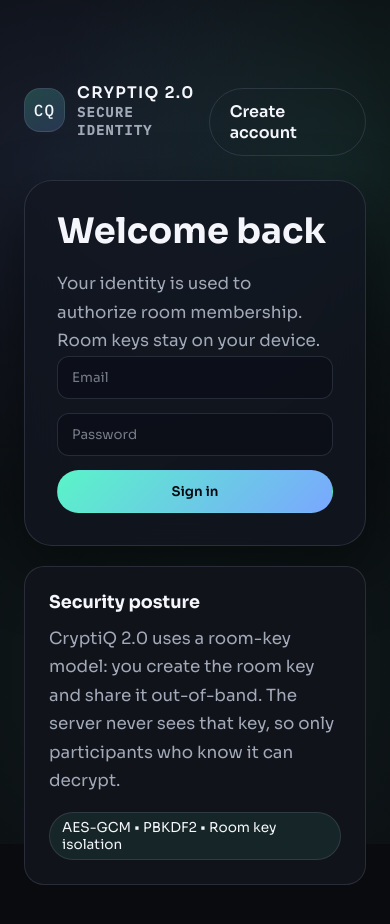
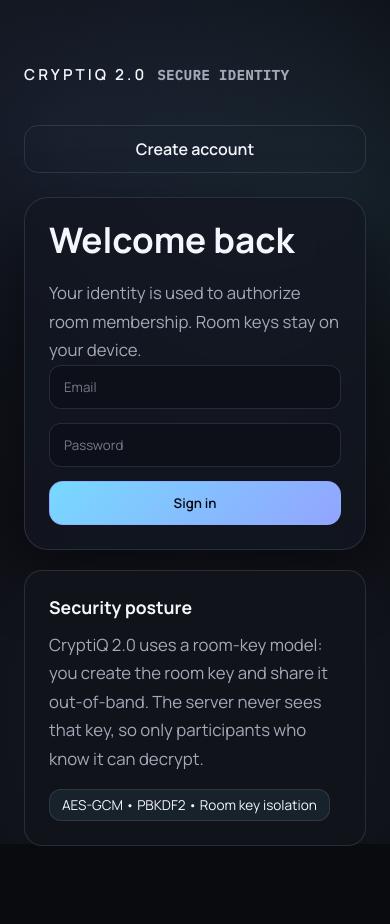
Before and after one commit to vanessamadison/cryptiq, a Next.js app in the folder frontend/: page /auth in a window 390 px wide. Shown: the top 924 px of the page. Built offline with nearby package versions, Linux system fonts and the light colour scheme.

Commit message:
style(ui): refine enterprise layout and mobile polish

```diff
--- a/frontend/app/auth/AuthClient.tsx
+++ b/frontend/app/auth/AuthClient.tsx
@@ -43,11 +43,8 @@ export default function AuthClient() {
     <div className="container">
       <nav className="nav">
         <Link className="brand" href="/">
-          <div className="brand-badge">CQ</div>
-          <div>
-            <div>CryptiQ 2.0</div>
-            <div className="meta">Secure Identity</div>
-          </div>
+          <div className="brand-text">CryptiQ 2.0</div>
+          <div className="meta">Secure Identity</div>
         </Link>
         <div className="cta-row">
           <Link className="button secondary" href={isRegister ? "/auth" : "/auth?mode=register"}>
--- a/frontend/app/globals.css
+++ b/frontend/app/globals.css
@@ -1,15 +1,15 @@
-@import url("https://fonts.googleapis.com/css2?family=Sora:wght@300;400;500;600;700&family=IBM+Plex+Mono:wght@400;500&display=swap");
+@import url("https://fonts.googleapis.com/css2?family=Manrope:wght@300;400;500;600;700&family=IBM+Plex+Mono:wght@400;500&display=swap");
 
 :root {
   color-scheme: dark;
   --bg: #0a0b0f;
   --bg-elev: #11131a;
-  --bg-glass: rgba(18, 22, 32, 0.75);
+  --bg-glass: rgba(18, 22, 32, 0.78);
   --border: rgba(120, 132, 155, 0.24);
   --text: #f4f6fb;
   --muted: #a2a9b8;
-  --accent: #5af4c8;
-  --accent-2: #7aa7ff;
+  --accent: #77d9ff;
+  --accent-2: #93a4ff;
   --danger: #ff6b6b;
   --success: #6bff95;
   --shadow: 0 24px 60px rgba(0, 0, 0, 0.5);
@@ -26,14 +26,14 @@ body {
   height: 100%;
   background: var(--bg);
   color: var(--text);
-  font-family: "Sora", system-ui, -apple-system, BlinkMacSystemFont, "Segoe UI", sans-serif;
+  font-family: "Manrope", system-ui, -apple-system, BlinkMacSystemFont, "Segoe UI", sans-serif;
 }
 
 body {
   background-image:
-    radial-gradient(circle at 15% 20%, rgba(122, 167, 255, 0.12), transparent 45%),
-    radial-gradient(circle at 85% 20%, rgba(90, 244, 200, 0.1), transparent 40%),
-    radial-gradient(circle at 50% 80%, rgba(90, 244, 200, 0.08), transparent 55%);
+    radial-gradient(circle at 15% 15%, rgba(122, 167, 255, 0.12), transparent 50%),
+    radial-gradient(circle at 85% 25%, rgba(119, 217, 255, 0.1), transparent 45%),
+    radial-gradient(circle at 50% 85%, rgba(147, 164, 255, 0.1), transparent 55%);
 }
 
 a {
@@ -66,23 +66,16 @@ main {
 
 .brand {
   display: flex;
-  gap: 12px;
+  gap: 10px;
   align-items: center;
   font-weight: 600;
-  letter-spacing: 0.08em;
+  letter-spacing: 0.04em;
   text-transform: uppercase;
 }
 
-.brand-badge {
-  width: 44px;
-  height: 44px;
-  border-radius: 16px;
-  border: 1px solid var(--border);
-  background: linear-gradient(145deg, rgba(90, 244, 200, 0.22), rgba(122, 167, 255, 0.18));
-  display: grid;
-  place-items: center;
-  font-family: "IBM Plex Mono", monospace;
-  font-weight: 500;
+.brand-text {
+  font-size: 0.95rem;
+  letter-spacing: 0.2em;
 }
 
 .hero {
@@ -95,7 +88,7 @@ main {
 
 .hero-card {
   padding: 32px;
-  border-radius: 28px;
+  border-radius: 24px;
   border: 1px solid var(--border);
   background: var(--bg-glass);
   box-shadow: var(--shadow);
@@ -104,7 +97,7 @@ main {
 }
 
 .hero-title {
-  font-size: clamp(2.4rem, 4vw, 4rem);
+  font-size: clamp(2.2rem, 3.6vw, 3.6rem);
   line-height: 1.05;
   margin-bottom: 20px;
 }
@@ -124,8 +117,8 @@ main {
 
 .button {
   padding: 12px 20px;
-  border-radius: 999px;
-  border: 1px solid transparent;
+  border-radius: 14px;
+  border: 1px solid rgba(147, 164, 255, 0.6);
   background: linear-gradient(135deg, var(--accent), var(--accent-2));
   color: #07090f;
   font-weight: 600;
@@ -135,7 +128,7 @@ main {
 
 .button:hover {
   transform: translateY(-2px);
-  box-shadow: 0 12px 30px rgba(90, 244, 200, 0.2);
+  box-shadow: 0 12px 30px rgba(119, 217, 255, 0.18);
 }
 
 .button.secondary {
@@ -151,7 +144,7 @@ main {
 
 .panel {
   padding: 24px;
-  border-radius: 20px;
+  border-radius: 18px;
   border: 1px solid var(--border);
   background: var(--bg-elev);
   animation: floatIn 700ms ease both;
@@ -222,8 +215,36 @@ main {
 .message {
   padding: 12px 14px;
   border-radius: 14px;
-  background: rgba(90, 244, 200, 0.08);
-  border: 1px solid rgba(90, 244, 200, 0.2);
+  background: rgba(119, 217, 255, 0.08);
+  border: 1px solid rgba(119, 217, 255, 0.22);
+}
+
+.message.you {
+  background: rgba(147, 164, 255, 0.16);
+  border-color: rgba(147, 164, 255, 0.32);
+}
+
+.message .meta {
+  margin-bottom: 6px;
+}
+
+.badge {
+  display: inline-flex;
+  align-items: center;
+  gap: 8px;
+  padding: 6px 12px;
+  border-radius: 12px;
+  border: 1px solid var(--border);
+  background: rgba(119, 217, 255, 0.08);
+  font-size: 0.85rem;
+}
+
+.notice {
+  padding: 12px 16px;
+  border-radius: 12px;
+  border: 1px solid rgba(255, 107, 107, 0.3);
+  background: rgba(255, 107, 107, 0.08);
+  color: #ffc9c9;
 }
 
 @keyframes floatIn {
@@ -237,34 +258,6 @@ main {
   }
 }
 
-.message.you {
-  background: rgba(122, 167, 255, 0.12);
-  border-color: rgba(122, 167, 255, 0.3);
-}
-
-.message .meta {
-  margin-bottom: 6px;
-}
-
-.badge {
-  display: inline-flex;
-  align-items: center;
-  gap: 8px;
-  padding: 6px 12px;
-  border-radius: 999px;
-  border: 1px solid var(--border);
-  background: rgba(90, 244, 200, 0.08);
-  font-size: 0.85rem;
-}
-
-.notice {
-  padding: 12px 16px;
-  border-radius: 12px;
-  border: 1px solid rgba(255, 107, 107, 0.3);
-  background: rgba(255, 107, 107, 0.08);
-  color: #ffc9c9;
-}
-
 @media (max-width: 900px) {
   .chat-layout {
     grid-template-columns: 1fr;
@@ -272,4 +265,19 @@ main {
   .chat-window {
     height: auto;
   }
+  .nav {
+    flex-direction: column;
+    gap: 16px;
+    align-items: flex-start;
+  }
+  .cta-row {
+    width: 100%;
+  }
+  .button {
+    width: 100%;
+    text-align: center;
+  }
+  .hero-card {
+    padding: 24px;
+  }
 }
```
Also changed, not shown: frontend/app/chat/page.tsx (+2 -5 lines), frontend/app/page.tsx (+2 -5 lines), frontend/app/room/[id]/page.tsx (+2 -5 lines).
